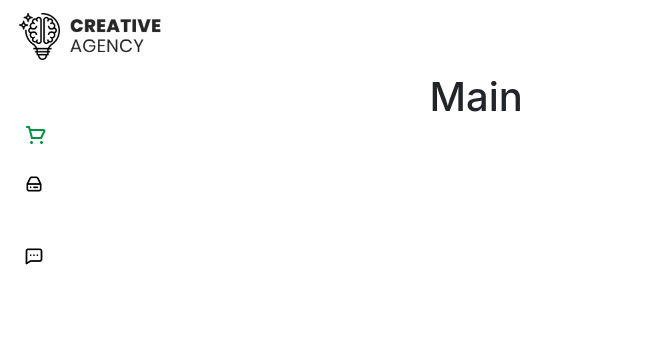
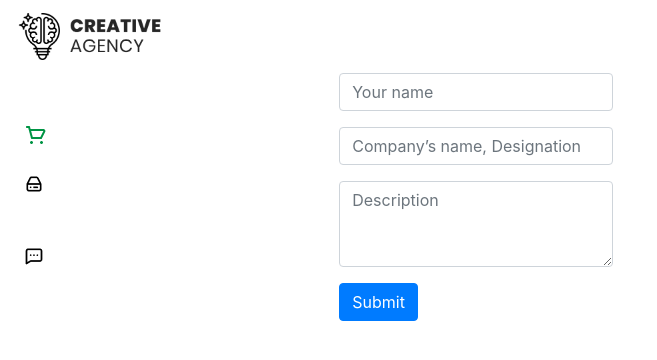
Before and after one commit to ranamahmud/creative-agency-client, a React (Create React App) app: page /review in a window 1280 px wide. Shown: the top 360 px of the page, without its empty margins (0-657 px from the left). Built offline with nearby package versions, Linux system fonts and the light colour scheme.

Commit message:
review form added

```diff
--- a/src/components/Review/Review.js
+++ b/src/components/Review/Review.js
@@ -1,4 +1,5 @@
 import React from 'react';
+import { Button, Form } from 'react-bootstrap';
 import Sidebar from '../Dashboard/Sidebar/Sidebar';
 import NavbarMain from '../Home/NavbarMain/NavbarMain';
 
@@ -11,15 +12,24 @@ const Review = () => {
                     <Sidebar></Sidebar>
                 </div>
                 <div className="col-md-5 col-sm-12 col-12 d-flex justify-content-center">
-                    {/* <Calendar
-                        onChange={handleDateChange}
-                        value={new Date()}
-                    /> */}
-                    <h1>Main</h1>
+                    <Form>
+                        <Form.Group controlId="formBasicEmail">
+                            <Form.Control type="text" placeholder="Your name " />
+
+                        </Form.Group>
+
+                        <Form.Group controlId="formBasicPassword">
+                            <Form.Control type="password" placeholder="Company’s name, Designation" />
+                        </Form.Group>
+                        <Form.Group controlId="exampleForm.ControlTextarea1">
+                            <Form.Control as="textarea" rows={3} placeholder="Description" />
+                        </Form.Group>
+                        <Button variant="primary" type="submit">
+                            Submit
+  </Button>
+                    </Form>
                 </div>
-                <div className="col-md-5 col-sm-12 col-12">
-                    {/* <AppointmentsByDate appointments={appointments}></AppointmentsByDate> */}
-                </div>
+
             </div>
         </section>
     );
```
